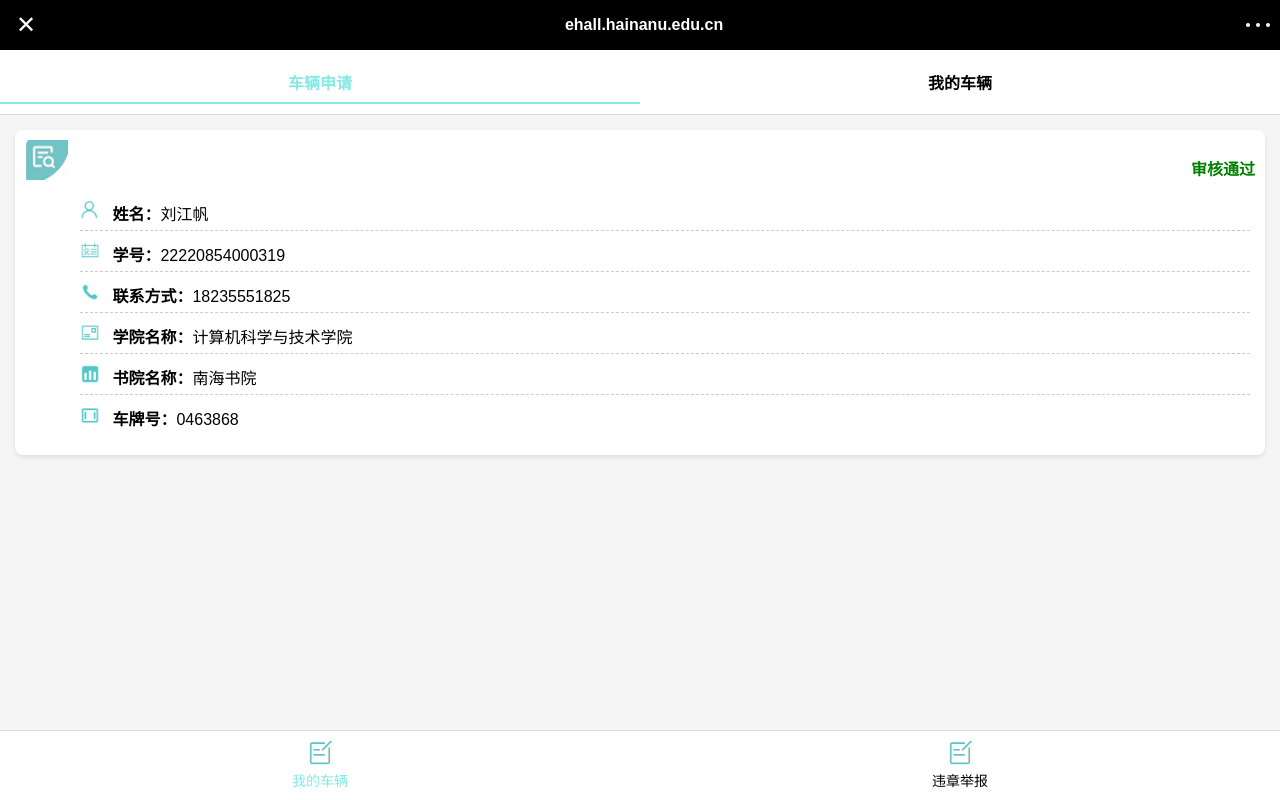
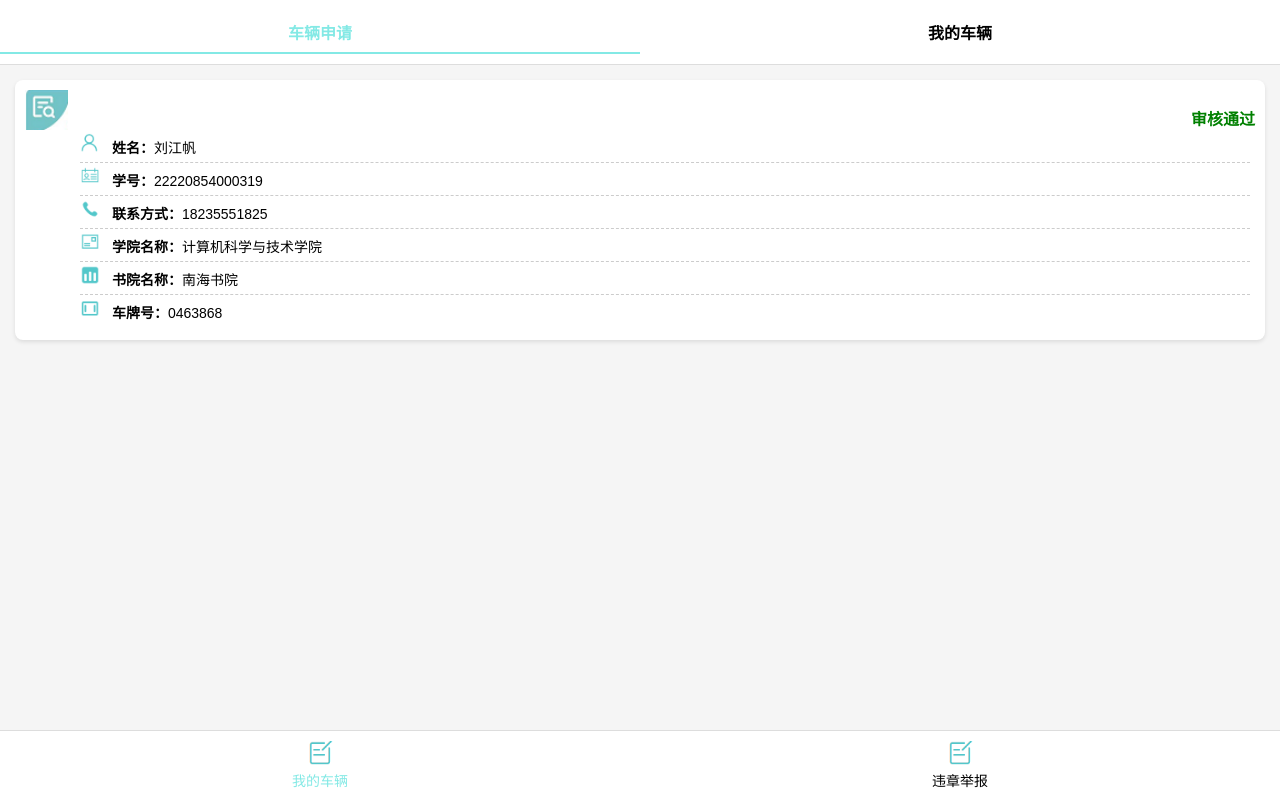
Before and after one commit to ON1Y-BTEAAAA/my-web, a plain HTML site: page index.html in a window 1280 px wide. Drawn offline with Linux system fonts and the light colour scheme.

Commit message:
Update index.html

```diff
--- a/index.html
+++ b/index.html
@@ -11,34 +11,7 @@
             background-color: #f5f5f5;
         }
         .header {
-            display: flex;
-            justify-content: space-between;
-            align-items: center;
-            background-color: #000;
-            color: #fff;
-            padding: 10px;
-        }
-        .header button {
-            background: none;
-            border: none;
-            font-size: 24px;
-            color: white;
-            cursor: pointer;
-        }
-        .header h1 {
-            font-size: 16px;
-            margin: 0;
-        }
-        .header .menu {
-            display: flex;
-            gap: 6px;
-        }
-        .header .menu span {
-            display: block;
-            width: 4px;
-            height: 4px;
-            background-color: white;
-            border-radius: 50%;
+            display: none; /* 隐藏顶部黑色栏 */
         }
         .tabs {
             display: flex;
@@ -100,11 +73,12 @@
             color: #83e9e5; /* 已登记的颜色 */
         }
         .info {
-            margin-top: 10px; /* 调整为较小的上边距 */
+            margin-top: -10px; /* 向上移动整体位置 */
             margin-left: 50px; /* 调整为图片的宽度 + 间距 */
         }
         .info p {
-            margin: 10px 0; /* 增加上下间距 */
+            margin: 3px 0; /* 调整上下间距为较小的3px */
+            font-size: 14px; /* 设置字体大小 */
             position: relative; /* 为伪元素定位 */
         }
         .info p:not(:last-child)::after {
@@ -146,16 +120,6 @@
     </style>
 </head>
 <body>
-
-    <div class="header">
-        <button onclick="exitPage()">&#x2715;</button>
-        <h1>ehall.hainanu.edu.cn</h1>
-        <div class="menu">
-            <span></span>
-            <span></span>
-            <span></span>
-        </div>
-    </div>
 
     <div class="tabs">
         <div class="tab active" onclick="switchTab('application')">车辆申请</div>
```
